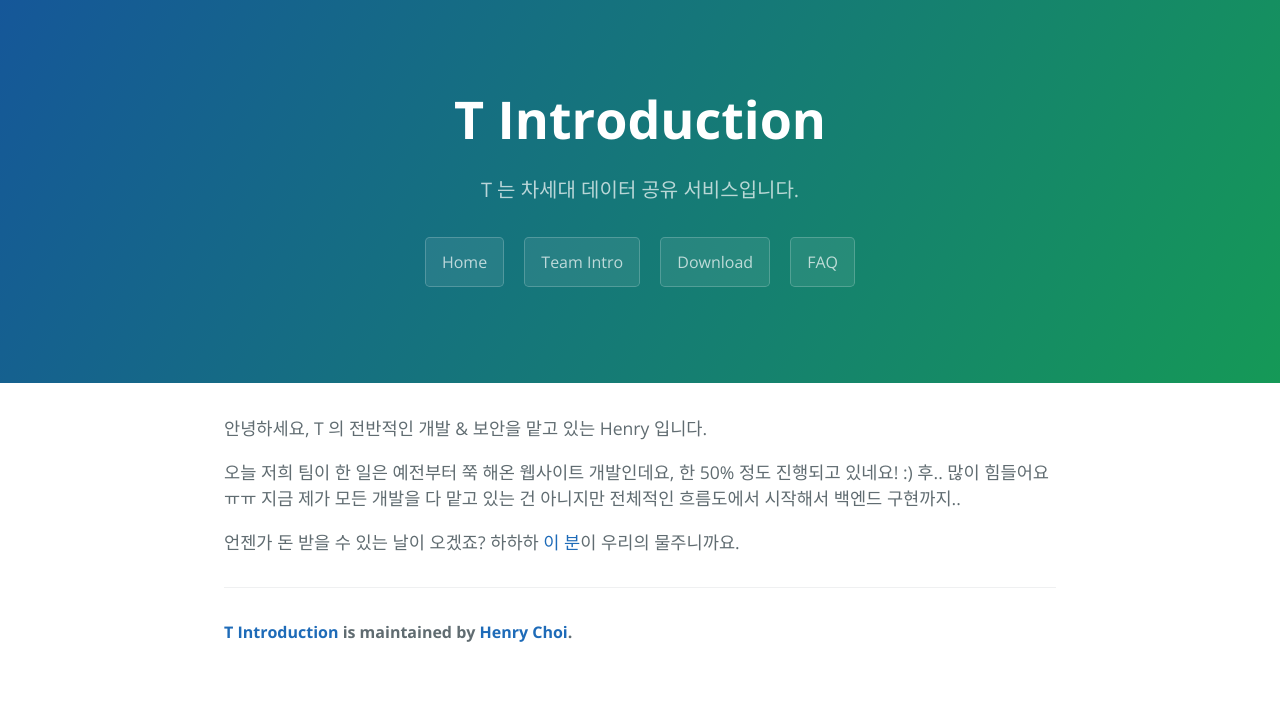
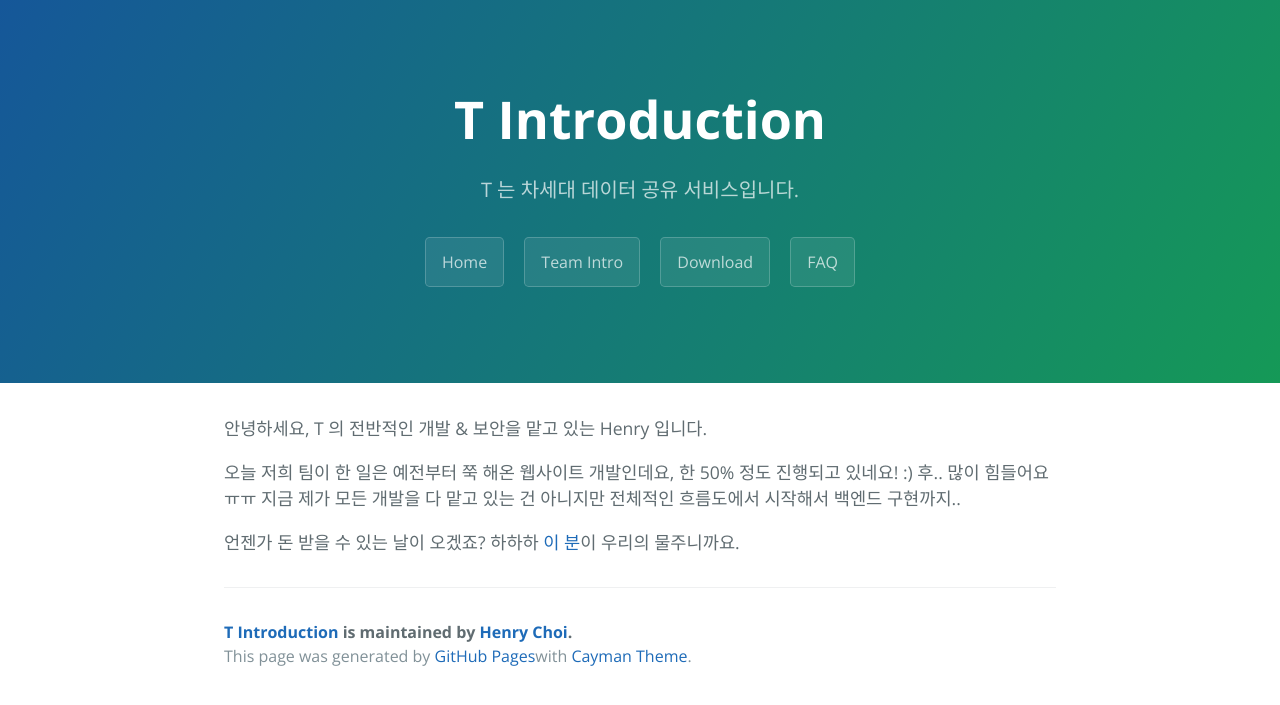
Before and after one commit to ProjectM4/ProjectM4.github.io, a Jekyll site: the page built from _posts/2017-01-05-Introduction.markdown, in a window 1280 px wide. Shown: the top 705 px of the page. Built offline with Jekyll 4.4.1, drawn with Linux system fonts in a browser that asks for light colours.

Commit message:
edited page-footer and page-header

```diff
--- a/_includes/page-footer.html
+++ b/_includes/page-footer.html
@@ -1,4 +1,5 @@
 <footer class="site-footer">
   <span class="site-footer-owner"><a href="{{ site.url }}">{{ site.title }}</a> is maintained by <a href="{{ site.author.url }}">{{ site.author.name }}</a>.</span>
-  <!-- <span class="site-footer-credits">This page was generated by <a href="https://pages.github.com">GitHub Pages</a>.</span> -->
+  <span class="site-footer-credits">This page was generated by <a href="https://pages.github.com">GitHub Pages</a>with <a href="https://github.com/pietromenna/jekyll-cayman-theme">Cayman Theme</a>.</span>
+  {% if site.footer-links.facebook %}<a href="https://www.facebook.com/{{ site.footer-links.facebook }}"><i class="svg-icon facebook"></i></a>{% endif %}
 </footer>
--- a/_includes/page-header.html
+++ b/_includes/page-header.html
@@ -1,7 +1,7 @@
 <section class="page-header">
   <h1 class="project-name">{{ site.title }}</h1>
   <h2 class="project-tagline">{{ site.tagline }}</h2>
-  <a href="#" class="btn">Home</a>
+  <a href="https://projectm4.github.io" class="btn">Home</a>
   <a href="#" class="btn">Team Intro</a>
   <a href="#" class="btn">Download</a>
   <a href="#" class="btn">FAQ</a>
```
